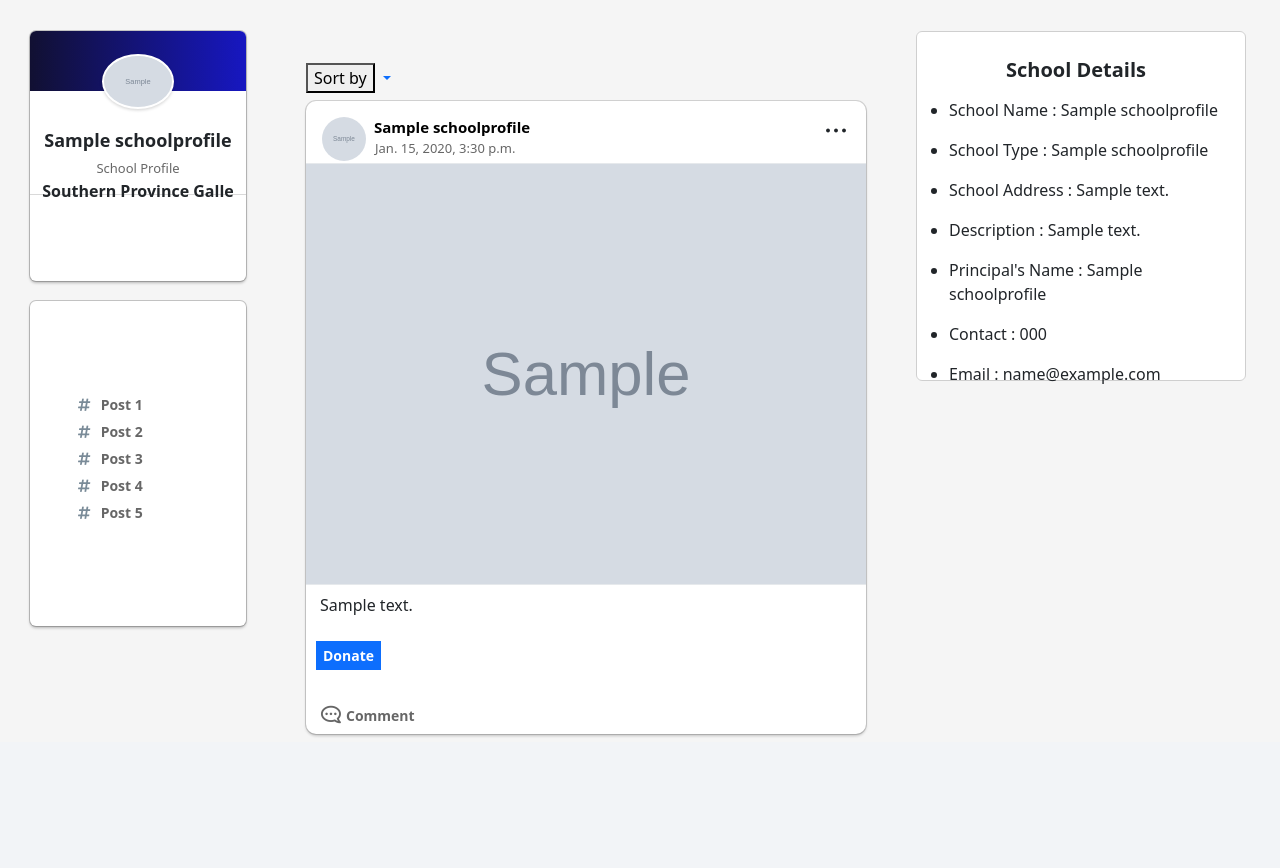
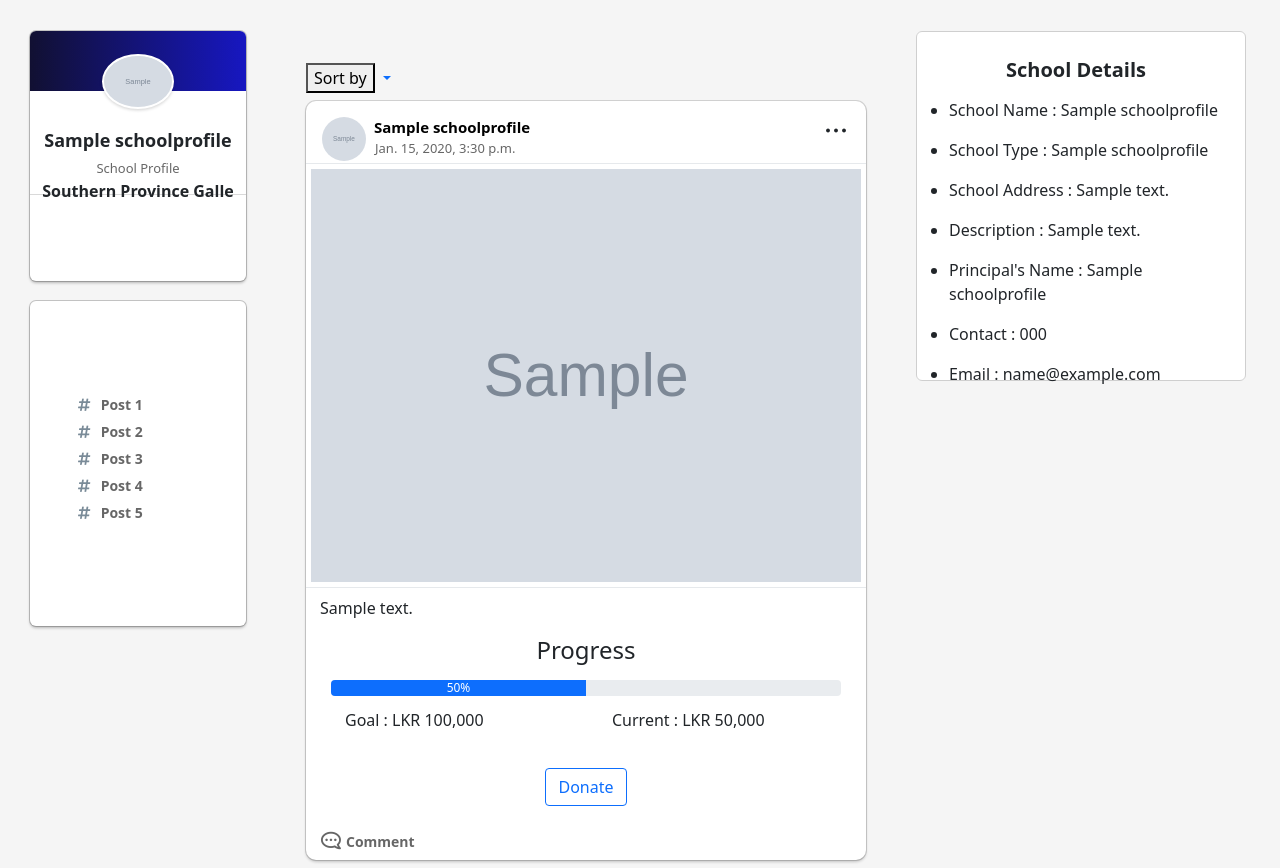
Before and after one commit to Coding-Hamsters/RaisingMinds, a Django app: page /schoolprofile/1/ in a window 1280 px wide. Shown: the part 65-933 px from the top of the page. Before the commit the page ends 802 px from the top, so only its background shows below. Run offline with Django 4.2, Linux system fonts and the light colour scheme; tables that the repository leaves empty hold one stand-in row (values such as "Sample post"); grey boxes marked "Sample" are stand-in pictures.

Commit message:
update school profile.html
*add progress bar  and donate button

```diff
--- a/RaisingMinds/school_profile/static/school_profile/css/school_profile.css
+++ b/RaisingMinds/school_profile/static/school_profile/css/school_profile.css
@@ -396,6 +396,7 @@ main#main-section article div#post-author a > div > div div span span {
 
 main#main-section article div#post-data p {
     padding: 8px 14px 0;
+    text-align: justify;
 }
 
 main#main-section article div#post-data p span {
@@ -408,31 +409,28 @@ main#main-section article div#post-data p a {
     color: #0073b1;
     font-weight: bold;
 }
+/*------------progress bar--------------*/
+.progressbar{
+    padding-left:25px;
+    padding-right: 25px;
+}
+.progressbar h4{
+    text-align: center;
 
-main#main-section article div#post-data p#post-translation {
-    padding-left: 10px;
+}
+.progressbar button{
+    text-align: center !important;
 }
 
-main#main-section article div#post-data p#post-translation button {
-    border: 0;
-    background: #0d6efd;
-    color: #ffffff;
-    font-weight: bold;
-    font-size: 14px;
-    margin-bottom: 10px;
-    padding: 4px 7px;
-    cursor: pointer;
-    transition: background-color 0.3s;
-}
-main#main-section article div#post-data p#post-translation button:hover {
-    background-color: #215eb9;
-}
+/*------------progress bar--------------*/
 
 main#main-section article div#post-data img {
     width: 100%;
     cursor: pointer;
     border-bottom: 1px solid #e6e9ec;
     border-top: 1px solid #e6e9ec;
+    padding: 5px;
+
 }
 
 
--- a/RaisingMinds/school_profile/templates/school_profile/school_profile.html
+++ b/RaisingMinds/school_profile/templates/school_profile/school_profile.html
@@ -163,11 +163,26 @@
                         <p>
                             {{post.content}}
                         </p>
+                    <!----------------------------------progress bar--------------------------->
+                        <div class="progressbar ">
+                            <h4 class="mb-3">Progress</h4>
+                            <div class="progress" >
+                              <div class="progress-bar" role="progressbar" style="width: 50%;" aria-valuenow="50" aria-valuemin="0" aria-valuemax="100">50%</div>
+                            </div>
+                            <div class="row">
+                              <div class="col-sm-6 mt-1">
+                                  <p>Goal : LKR 100,000</p>
+                              </div>
+                              <div class="col-sm-6 mt-1">
+                                  <p>Current : LKR 50,000</p>
+                              </div>
+                          </div>
+                          <div  class="text-center">
+                            <button type="button" class="btn donate btn-outline-primary mb-3 " >Donate</button>
+                          </div>
 
-                        <p id="post-translation">
-                                <button>Donate</button>
-                            </p>
-
+                        </div>
+  <!----------------------------------progress bar--------------------------->
                     </div>
                     <div id="post-interactions">
                         <div id="interactions-btns">
```
